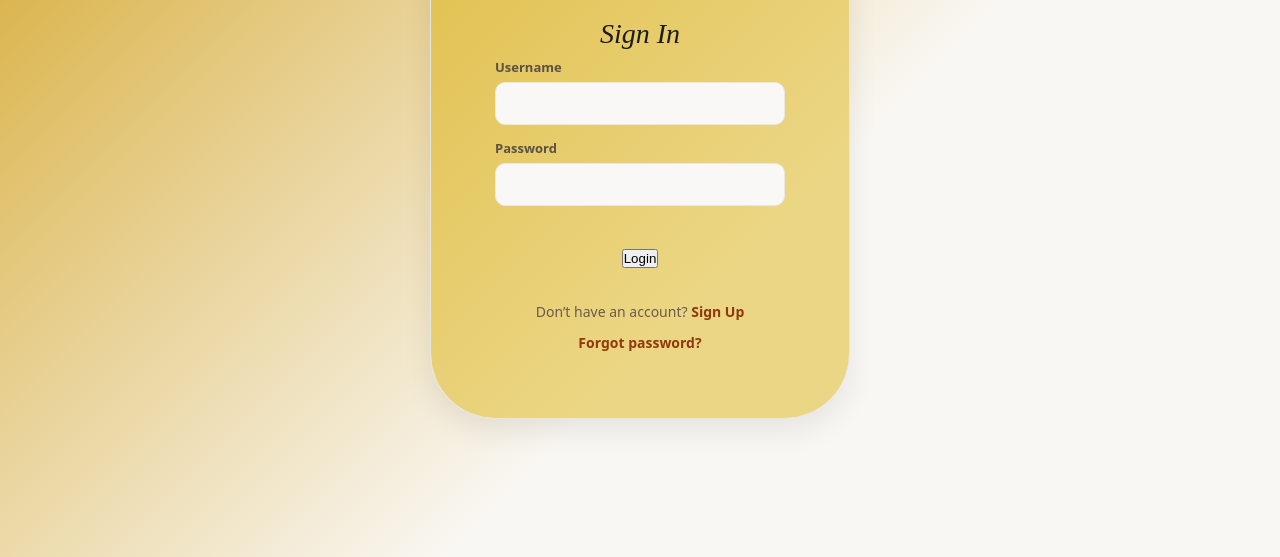
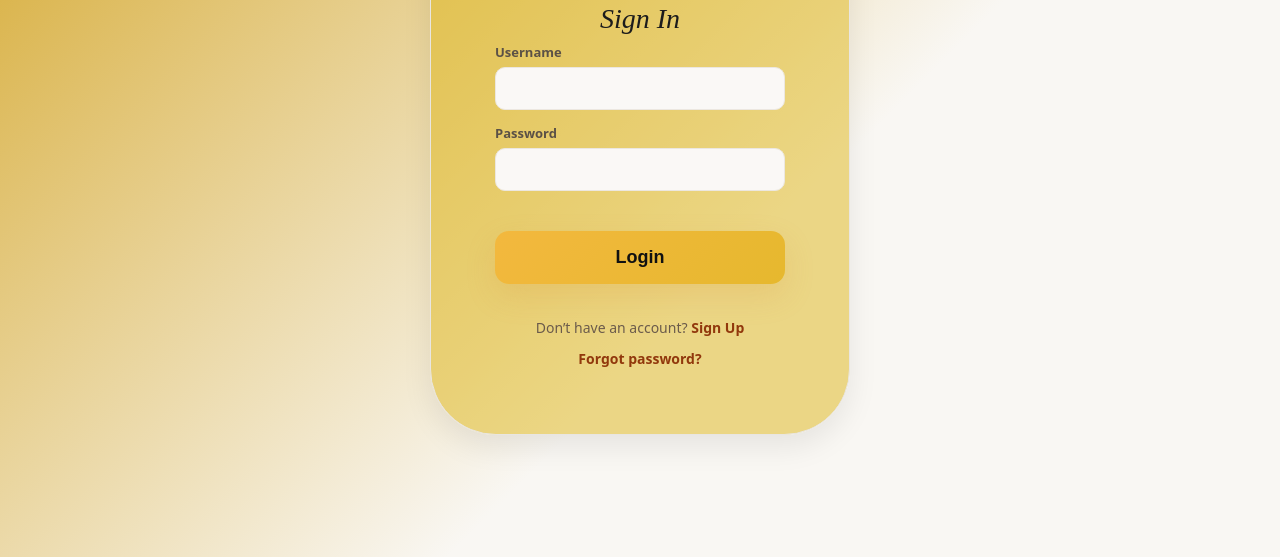
Before and after one commit to caco360/The-Cooler-Group-SOEN341_Project_W26-, a website: page Frontend/login/login.html in a window 1280 px wide. Shown: the part 243-800 px from the top of the page. Drawn offline with Linux system fonts and the light colour scheme.

Commit message:
Password railguards

```diff
--- a/Frontend/login/authentication.css
+++ b/Frontend/login/authentication.css
@@ -76,6 +76,27 @@ body{
 }
 .btn-primary:hover{ transform: translateY(-3px); box-shadow: 0 14px 34px rgba(217,140,48,0.18); }
 
+/* Make the form's submit button larger and yellow to match the site's accent
+   This targets the default button inside the login card so you don't need to
+   add classes in the HTML. */
+.login-box button[type="submit"]{
+  width:100%;
+  padding:16px 18px;
+  border-radius:14px;
+  border: none;
+  cursor: pointer;
+  background: linear-gradient(135deg,var(--accent-gold),var(--accent-gold-2));
+  color: #111111;
+  font-weight:800;
+  font-size:18px;
+  box-shadow: 0 12px 30px rgba(217,140,48,0.18);
+  transition: transform 0.14s ease, box-shadow 0.14s ease, opacity 0.12s ease;
+}
+.login-box button[type="submit"]:hover{
+  transform: translateY(-3px);
+  box-shadow: 0 18px 44px rgba(217,140,48,0.22);
+}
+
 .register, .pwreset{ margin-top:12px; font-size:14px; color:#6b5b4b; }
 .register a, .pwreset a{ color:var(--accent-deep); text-decoration:none; font-weight:600; }
 .register a:hover, .pwreset a:hover{ text-decoration:underline; }
--- a/Frontend/login/login.js
+++ b/Frontend/login/login.js
@@ -17,6 +17,13 @@ document.addEventListener("DOMContentLoaded", () => {
 
     if (!username || !password) {
       errorBox.textContent = "Enter username and password.";
+      return;
+    }
+
+    // Password policy: at least 8 characters, one uppercase, one number
+    const pwdPolicy = /^(?=.*[A-Z])(?=.*\d).{8,}$/;
+    if (!pwdPolicy.test(password)) {
+      errorBox.textContent = "Password must be at least 8 characters long and include at least one uppercase letter and one number.";
       return;
     }
 
```
Also changed, not shown: Frontend/login/register.js (+7 -0 lines).
